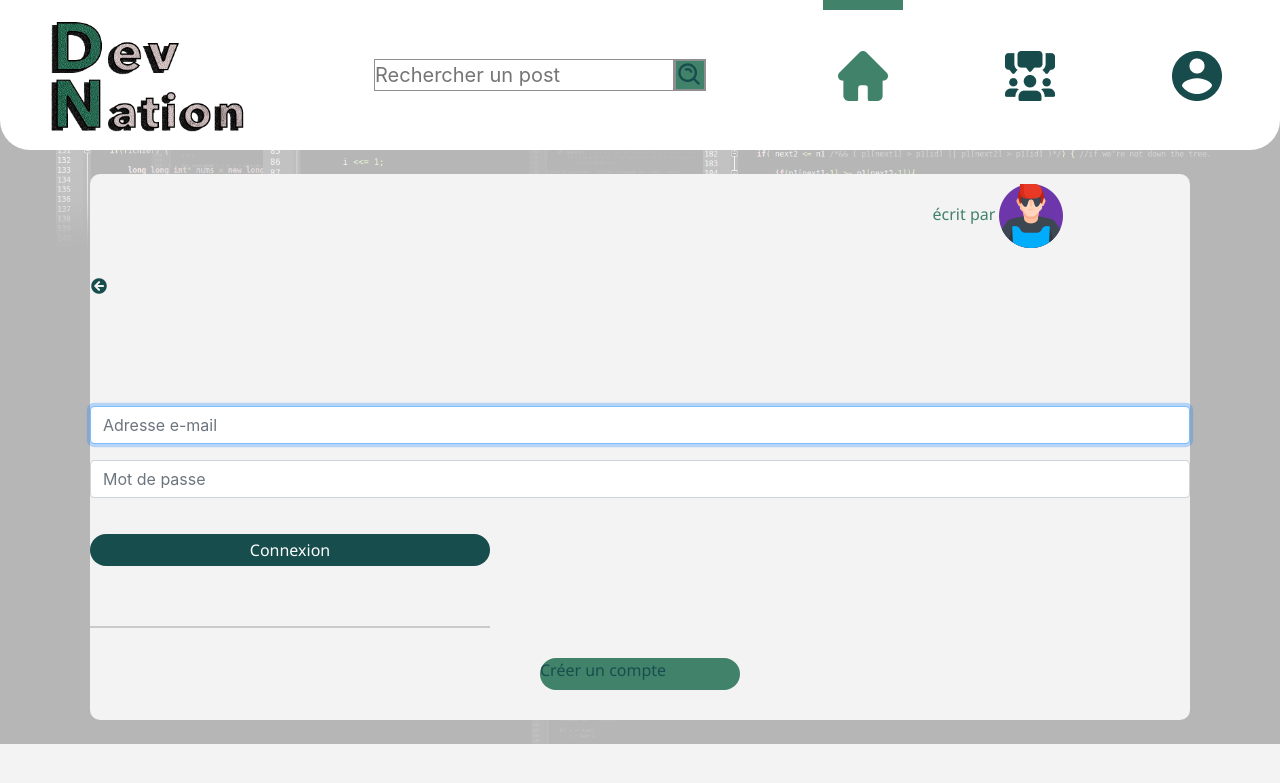
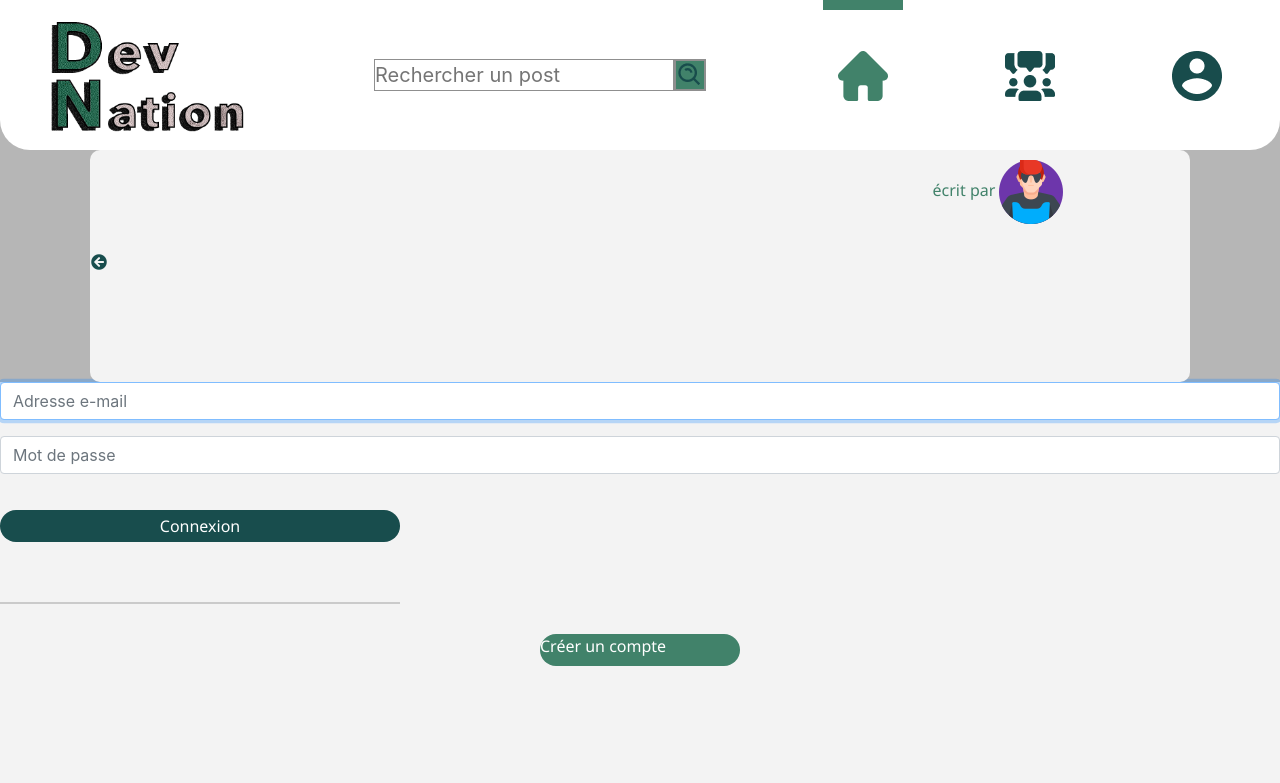
Before and after one commit to Machakk/projet-soutenance, a Symfony app: template templates/forum/post.html.twig in a window 1280 px wide. Shown: the top 783 px of the page. Run offline with Twig, Linux system fonts and the light colour scheme; the template is opened without the code that fills it, so the values that code supplies are empty; some libraries are stand-ins or nearby versions; some web fonts are replaced.

Commit message:
post login modif en court

```diff
--- a/templates/forum/post.html.twig
+++ b/templates/forum/post.html.twig
@@ -3,7 +3,7 @@
 {% block title %}Posts{% endblock %}
 
 {% block body %}
-    <div class="content-post my-4">
+    <div class="content-post">
         <div class="row">
             <div class="col-9">
                 <h2 class="text-center"> {{posts.title}}</h2>
@@ -19,11 +19,15 @@
         <div class="content text-center p-4">
             <p>{{posts.content}}</p>
         </div>
-        <div>
         {% if is_granted('IS_AUTHENTICATED_FULLY') %}
             <h1>bouton et text area pour créer/commenter un post</h1>
             {# formulaire pour ajouter un commentaire #}
         {% else %}
+
+        </div>
+    </div>
+    <div class="post-login-container">
+      <div >
         <form action="{{ path('app_login') }}" method="post">
 
             <input
@@ -59,7 +63,6 @@
               <a class="btncreate" href="{{ path('app_register') }}">Créer un compte</a>
             </div>
           </form>
+      </div>
       {% endif %}
-        </div>
-    </div>
 {% endblock %}
```
Also changed, not shown: public/img/posts/1-1614270636.jpg (added). Lines whose indentation alone changed are shown as unchanged.
